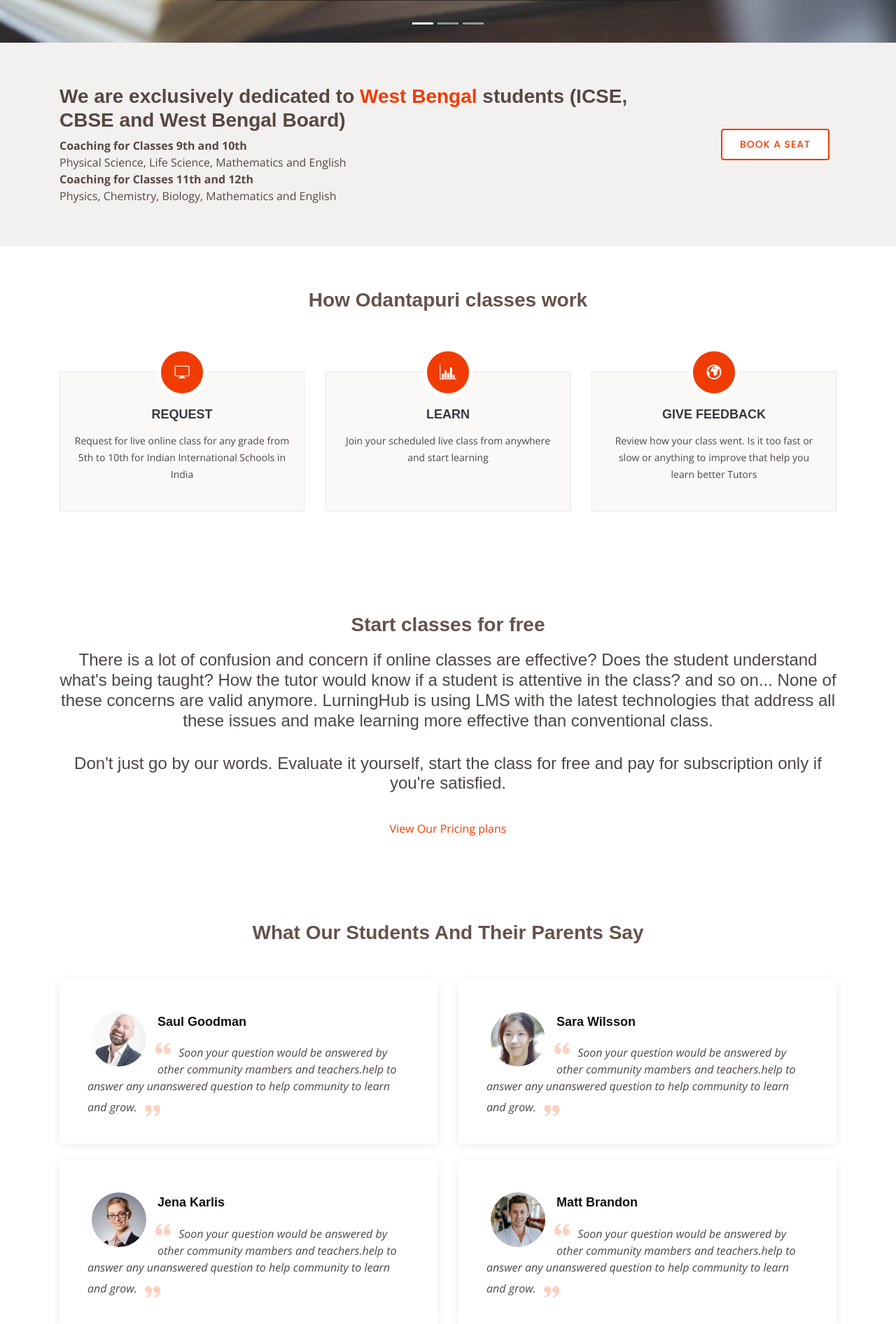
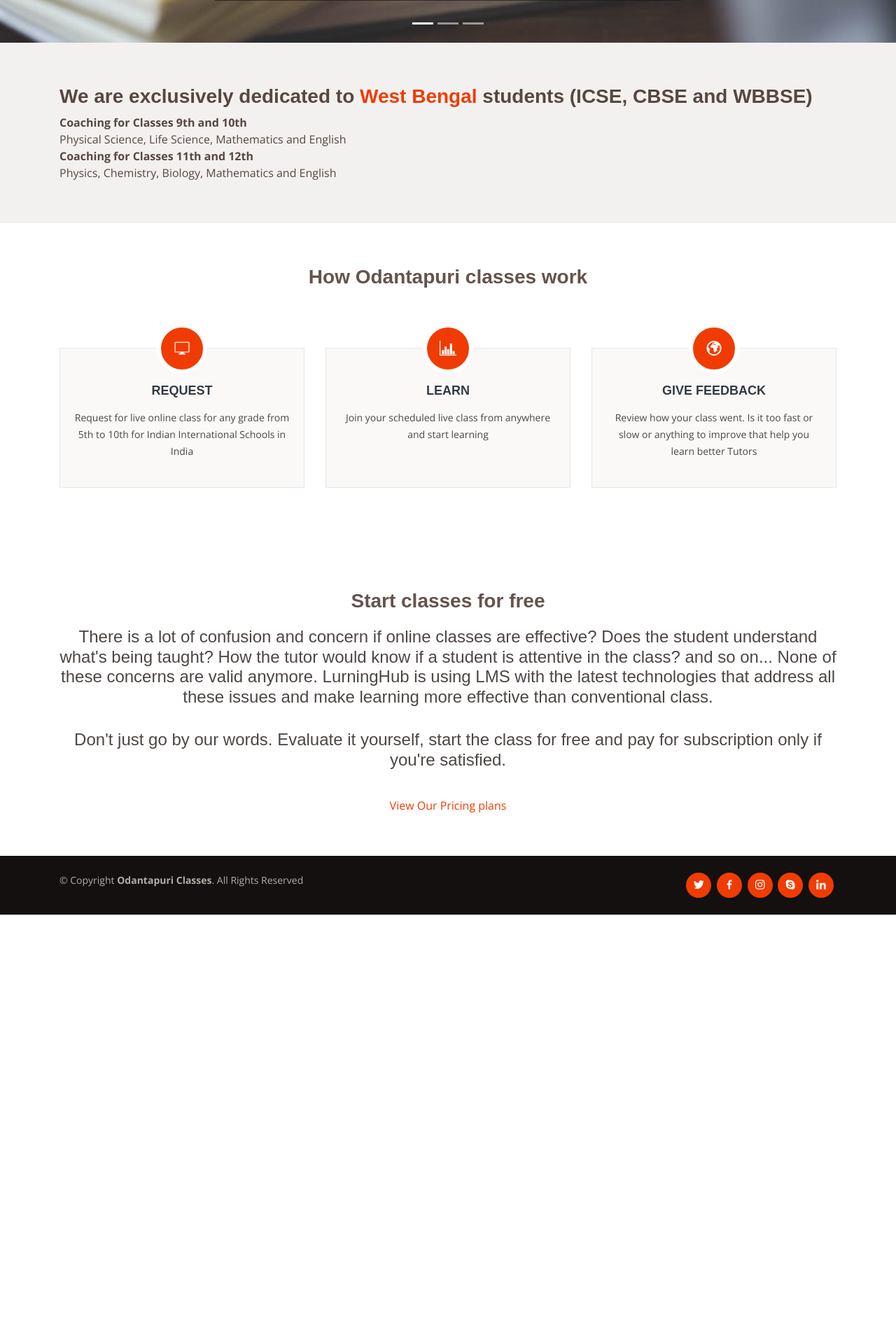
Before and after one commit to odantapuri/portal, a PHP site: page / in a window 1280 px wide. Shown: the part 611-2503 px from the top of the page at 70% size. After the commit the page ends 1918 px from the top, so only its background shows below. Run offline with PHP 8.4, Linux system fonts and the light colour scheme; some libraries are stand-ins or nearby versions; some web fonts are replaced.

Commit message:
Changed header, home, and teachers file

```diff
--- a/CONTENT/ROOT_URI/_header.php
+++ b/CONTENT/ROOT_URI/_header.php
@@ -68,10 +68,10 @@
         <ul>
           <li><a href="/">HOME</a></li>
           <li><a href="pricing">PRICING</a></li>
-          <li><a href="#">BOARDS</a></li>
-          <li><a href="#">TEACHER</a></li>
+         <!-- <li><a href="#">BOARDS</a></li> -->
+          <li><a href="teachers">TEACHER</a></li>
           <li><a href="#">ONLINE CLASS</a></li>
-          <li><a href="#" class="btn" style="color: #fff; background-color: #fd5c28; padding-left: 20px; padding-right: 20px;">START CLASSES FOR FREE</a></li>
+          <li><a href="#joinFreeClassesModal" data-toggle="modal" class="btn" style="color: #fff; background-color: #fd5c28; padding-left: 20px; padding-right: 20px;">START CLASSES FOR FREE</a></li>
           <!-- <li><a href="services.html">Services</a></li>
           <li><a href="portfolio.html">Portfolio</a></li>
           <li><a href="testimonials.html">Testimonials</a></li>
--- a/CONTENT/ROOT_URI/_home.php
+++ b/CONTENT/ROOT_URI/_home.php
@@ -32,7 +32,7 @@
           <div class="container">
             <div class="carousel-content animated fadeInUp">
               <h2>Best Coaching Classes</h2>
-              <p>We believe its not only quality education, but factors such as individual attention, student collaboration, and intricate assessments are vital ingredients for the development of a student. We at Odantapuri have colloborated with various technology partners to replicate such an environment.</p>
+              <p>We believe its not only quality education, but factors such as individual attention, student collaboration, and intricate assessments are vital ingredients for the development of a student. We at Odantapuri have collaborated with various technology partners to replicate such an environment.</p>
               <!-- <div class="text-center"><a href="" class="btn-get-started">Read More</a></div> -->
             </div>
           </div>
@@ -62,16 +62,16 @@
       <div class="container">
 
         <div class="row">
-          <div class="col-lg-9 text-center text-lg-left">
-            <h3>We are exclusively dedicated to <span>West Bengal</span> students (ICSE, CBSE and West Bengal Board)</h3>
+          <div class="col-lg-12 text-center text-lg-left">
+            <h3>We are exclusively dedicated to <span>West Bengal</span> students (ICSE, CBSE and WBBSE)</h3>
             <p> <b>Coaching for Classes 9th and 10th</b></p>
             Physical Science, Life Science, Mathematics and English
             <p> <b>Coaching for Classes 11th and 12th</b></p>
             <tab>Physics, Chemistry, Biology, Mathematics and English
           </div>
-          <div class="col-lg-3 cta-btn-container text-center">
+          <!--<div class="col-lg-3 cta-btn-container text-center">
             <a class="cta-btn align-middle" href="#">Book a seat</a>
-          </div>
+          </div>-->
         </div>
 
 
@@ -128,89 +128,45 @@
 
       </div>
     </section>
-    <section id="testimonials" class="testimonials">
-      <div class="container">
-        <div class="section-title" data-aos="fade-up">
-        <h2><strong>What Our Students And Their Parents Say</strong></h2>
+
+  <div class="modal fade" id="joinFreeClassesModal" tabindex="-1" role="dialog" aria-labelledby="exampleModalLabel" aria-hidden="true">
+  <div class="modal-dialog" role="document">
+    <div class="modal-content">
+      <div class="modal-header">
+        <h5 class="modal-title" id="joinFreeClassesModalLabel">Modal title</h5>
+        <button type="button" class="close" data-dismiss="modal" aria-label="Close">
+          <span aria-hidden="true">&times;</span>
+        </button>
       </div>
+      <div class="modal-body">
+      <form>
+      <div class="input-group">
+          <span class="input-group-addon"><i class="glyphicon glyphicon-user"></i></span>
+          <input id="name" type="text" class="form-control" name="name" placeholder="Please enter your Name">
+        </div>
+        <div class="input-group">
+          <span class="input-group-addon"><i class="glyphicon glyphicon-user"></i></span>
+          <input id="email" type="text" class="form-control" name="email" placeholder="Please enter your Email Address">
+        </div>
+        <div class="input-group">
+          <span class="input-group-addon"><i class="glyphicon glyphicon-earphone"></i></span>
+          <input id="contactNo" type="text" class="form-control" name="contactNo" placeholder="Please enter your Phone Number">
+        </div>
+        <select class="browser-default custom-select custom-select-lg mb-3">
+          <option selected>Open this select menu</option>
+          <option value="1">One</option>
+          <option value="2">Two</option>
+          <option value="3">Three</option>
+        </select>
+      </form>
+      </div>
+      <div class="modal-footer">
+        <button type="button" class="btn btn-secondary" data-dismiss="modal">Close</button>
+        <button type="button" class="btn btn-primary">Save changes</button>
+      </div>
+    </div>
+  </div>
+</div>
 
-        <div class="row">
-
-          <div class="col-lg-6" data-aos="fade-up">
-            <div class="testimonial-item">
-              <img src="assets/img/testimonials/testimonials-1.jpg" class="testimonial-img" alt="">
-              <h3>Saul Goodman</h3>
-              <p>
-                <i class="bx bxs-quote-alt-left quote-icon-left"></i>
-                Soon your question would be answered by other community mambers and teachers.help to answer any unanswered question to help community to learn and grow.
-                <i class="bx bxs-quote-alt-right quote-icon-right"></i>
-              </p>
-            </div>
-          </div>
-
-          <div class="col-lg-6" data-aos="fade-up" data-aos-delay="100">
-            <div class="testimonial-item mt-4 mt-lg-0">
-              <img src="assets/img/testimonials/testimonials-2.jpg" class="testimonial-img" alt="">
-              <h3>Sara Wilsson</h3>
-              <p>
-                <i class="bx bxs-quote-alt-left quote-icon-left"></i>
-                Soon your question would be answered by other community mambers and teachers.help to answer any unanswered question to help community to learn and grow.
-                <i class="bx bxs-quote-alt-right quote-icon-right"></i>
-              </p>
-            </div>
-          </div>
-
-          <div class="col-lg-6" data-aos="fade-up" data-aos-delay="200">
-            <div class="testimonial-item mt-4">
-              <img src="assets/img/testimonials/testimonials-3.jpg" class="testimonial-img" alt="">
-              <h3>Jena Karlis</h3>
-              <p>
-                <i class="bx bxs-quote-alt-left quote-icon-left"></i>
-                Soon your question would be answered by other community mambers and teachers.help to answer any unanswered question to help community to learn and grow.
-                <i class="bx bxs-quote-alt-right quote-icon-right"></i>
-              </p>
-            </div>
-          </div>
-
-          <div class="col-lg-6" data-aos="fade-up" data-aos-delay="300">
-            <div class="testimonial-item mt-4">
-              <img src="assets/img/testimonials/testimonials-4.jpg" class="testimonial-img" alt="">
-              <h3>Matt Brandon</h3>
-              <p>
-                <i class="bx bxs-quote-alt-left quote-icon-left"></i>
-                Soon your question would be answered by other community mambers and teachers.help to answer any unanswered question to help community to learn and grow.
-                <i class="bx bxs-quote-alt-right quote-icon-right"></i>
-              </p>
-            </div>
-          </div>
-
-          <div class="col-lg-6" data-aos="fade-up" data-aos-delay="400">
-            <div class="testimonial-item mt-4">
-              <img src="assets/img/testimonials/testimonials-5.jpg" class="testimonial-img" alt="">
-              <h3>John Larson</h3>
-              <p>
-                <i class="bx bxs-quote-alt-left quote-icon-left"></i>
-                Soon your question would be answered by other community mambers and teachers.help to answer any unanswered question to help community to learn and grow.
-                <i class="bx bxs-quote-alt-right quote-icon-right"></i>
-              </p>
-            </div>
-          </div>
-
-          <div class="col-lg-6" data-aos="fade-up" data-aos-delay="500">
-            <div class="testimonial-item mt-4">
-              <img src="assets/img/testimonials/testimonials-6.jpg" class="testimonial-img" alt="">
-              <h3>Emily Harison</h3>
-              <p>
-                <i class="bx bxs-quote-alt-left quote-icon-left"></i>
-                Soon your question would be answered by other community mambers and teachers.help to answer any unanswered question to help community to learn and grow.
-                <i class="bx bxs-quote-alt-right quote-icon-right"></i>
-              </p>
-            </div>
-          </div>
-
-        </div>
-
-      </div>
-    </section>
 
   </main><!-- End #main
```
Also changed, not shown: CONTENT/ROOT_URI/teachers.php (added, +84 -0 lines).
